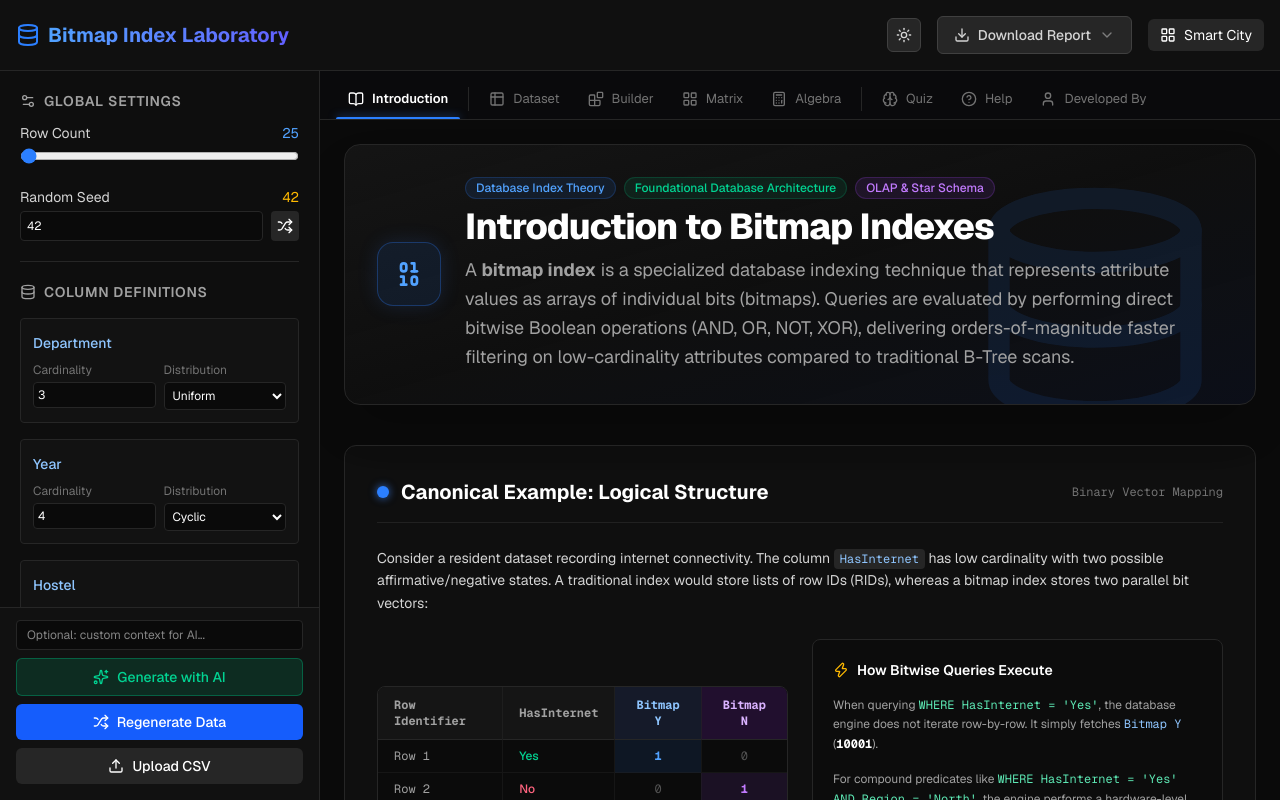
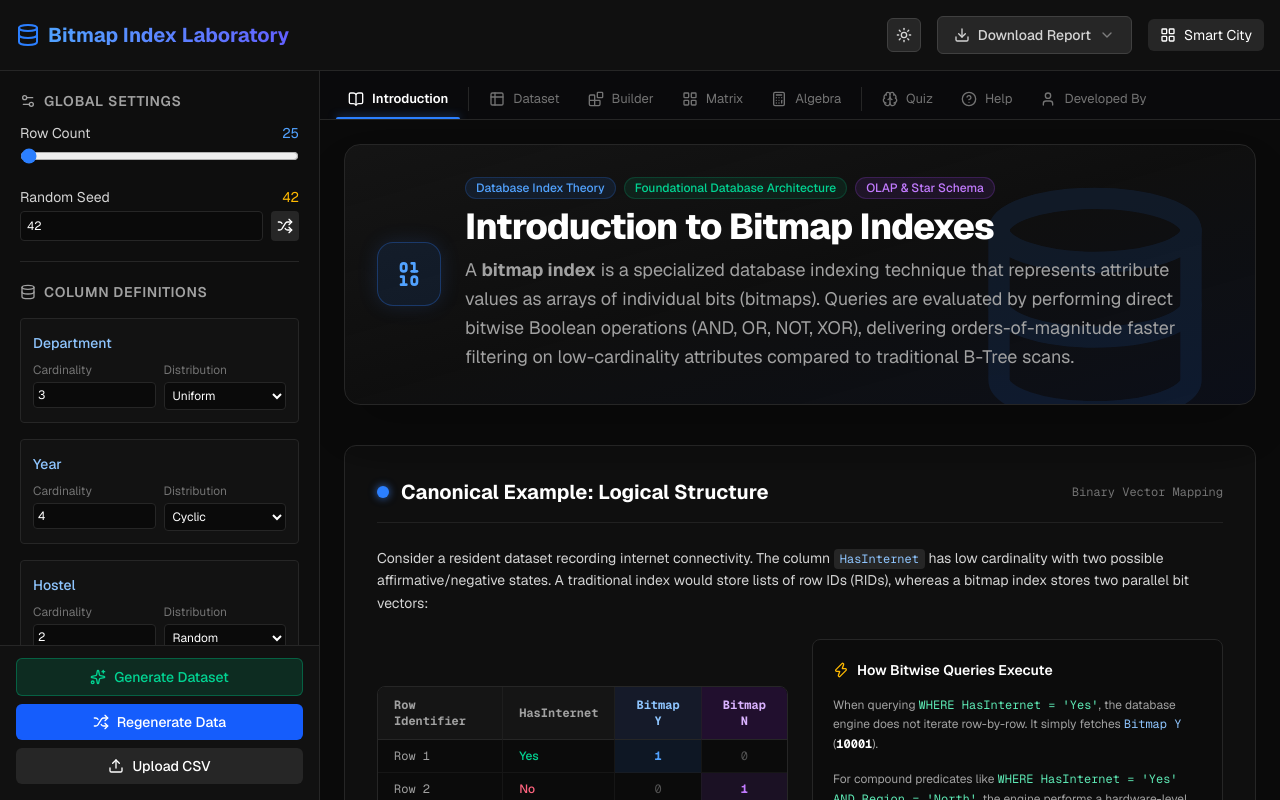
Before and after one commit to rajan-1357/bitmapindex, a Next.js app: page / in a window 1280 px wide. Built offline with nearby package versions, Linux system fonts and the light colour scheme.

Commit message:
refactor(ui): rename 'Generate with AI' to 'Generate Dataset' and remove optional AI context input

```diff
--- a/src/app/page.tsx
+++ b/src/app/page.tsx
@@ -110,9 +110,8 @@ export default function LaboratoryDashboard() {
     if (fileInputRef.current) fileInputRef.current.value = '';
   };
 
-  const [isAiGenerating, setIsAiGenerating] = useState(false);
+  const [isGeneratingDataset, setIsGeneratingDataset] = useState(false);
   const [isAddingColumn, setIsAddingColumn] = useState(false);
-  const [aiDatasetPrompt, setAiDatasetPrompt] = useState('');
 
   const handleAddColumnWithAi = async () => {
     setIsAddingColumn(true);
@@ -133,7 +132,7 @@ export default function LaboratoryDashboard() {
 
       // Instant client-side generation (0ms network latency, 0 Vercel serverless CPU/invocations)
       const data = generateFallbackThemedDataset(
-        aiDatasetPrompt.trim() ? `${aiDatasetPrompt.trim()} - add a new column` : 'add a relevant domain column',
+        'add a relevant domain column',
         rowCount,
         updatedCols
       );
@@ -173,13 +172,19 @@ export default function LaboratoryDashboard() {
     }
   };
 
-  const handleAiGenerateDataset = async () => {
-    setIsAiGenerating(true);
+  const handleGenerateDataset = async () => {
+    setIsGeneratingDataset(true);
     setExplanation("Generating pedagogically optimized dataset...");
     try {
       await new Promise(r => setTimeout(r, 180));
-      // Instant client-side generation (0ms network latency, 0 Vercel serverless CPU/invocations)
-      const data = generateFallbackThemedDataset(aiDatasetPrompt, rowCount, schema.columns);
+      const domains = ['University Campus', 'Hospital Patient Records', 'Airport Flight Operations', 'E-Commerce Orders', 'Banking & Credit Analytics'];
+      const currentDomain = schema.domain || '';
+      const otherDomains = domains.filter(d => !currentDomain.toLowerCase().includes(d.toLowerCase().split(' ')[0]));
+      const chosenDomain = otherDomains.length > 0
+        ? otherDomains[Math.floor(Math.random() * otherDomains.length)]
+        : domains[Math.floor(Math.random() * domains.length)];
+
+      const data = generateFallbackThemedDataset(chosenDomain, rowCount);
 
       if (data.dataset && data.dataset.length > 0) {
         skipNextGenerate.current = true;
@@ -202,14 +207,14 @@ export default function LaboratoryDashboard() {
               };
             });
 
-        loadExternalDataset(data.dataset, columns, data.domain || aiDatasetPrompt.trim() || undefined, 'ai');
+        loadExternalDataset(data.dataset, columns, data.domain, 'ai');
         const colNames = columns.map((c: any) => c.name).join(', ');
-        setExplanation(`Generated dataset for "${data.domain || aiDatasetPrompt.trim() || 'Custom Theme'}" with columns: ${colNames}!`);
+        setExplanation(`Generated dataset for "${data.domain}" with columns: ${colNames}!`);
       }
     } catch (e) {
       setExplanation("Failed to generate dataset.");
     } finally {
-      setIsAiGenerating(false);
+      setIsGeneratingDataset(false);
     }
   };
 
@@ -374,7 +379,7 @@ export default function LaboratoryDashboard() {
                 ))}
                 <button
                   onClick={handleAddColumnWithAi}
-                  disabled={isAddingColumn || isAiGenerating}
+                  disabled={isAddingColumn || isGeneratingDataset}
                   className="w-full border border-dashed border-neutral-700 hover:border-blue-500 text-neutral-500 hover:text-blue-400 py-2 rounded-md transition-colors text-xs font-medium flex items-center justify-center gap-1 disabled:opacity-50"
                 >
                   <Plus className="w-3 h-3" /> {isAddingColumn ? 'Naming & Generating Column...' : 'Add Column'}
@@ -384,19 +389,12 @@ export default function LaboratoryDashboard() {
           </div>
 
           <div className="p-4 pt-3 border-t border-neutral-800 flex flex-col gap-2 shrink-0 bg-neutral-900/40">
-            <input
-              type="text"
-              placeholder="Optional: custom context for AI..."
-              value={aiDatasetPrompt}
-              onChange={e => setAiDatasetPrompt(e.target.value)}
-              className="w-full bg-neutral-950 border border-neutral-800 rounded px-2.5 py-1.5 text-xs outline-none focus:border-emerald-500 transition-colors"
-            />
             <button
-              onClick={handleAiGenerateDataset}
-              disabled={isAiGenerating}
+              onClick={handleGenerateDataset}
+              disabled={isGeneratingDataset}
               className="w-full bg-emerald-600/20 text-emerald-400 border border-emerald-600/50 hover:bg-emerald-600/30 py-2 rounded-md transition-colors text-sm font-medium flex items-center justify-center gap-2 disabled:opacity-50"
             >
-              <Sparkles className="w-4 h-4" /> {isAiGenerating ? 'Generating...' : 'Generate with AI'}
+              <Sparkles className="w-4 h-4" /> {isGeneratingDataset ? 'Generating...' : 'Generate Dataset'}
             </button>
             <button
               onClick={generateData}
--- a/src/components/help/HelpManual.tsx
+++ b/src/components/help/HelpManual.tsx
@@ -65,7 +65,7 @@ export function HelpManual() {
         <ul className="space-y-3">
           <li className="flex items-start gap-3 text-sm text-neutral-400">
             <Sparkles className="w-5 h-5 text-emerald-400 shrink-0" />
-            <span><strong>Generate with AI:</strong> Give the AI a custom context (e.g., "Hospital Patient Records") and it will intelligently populate the column names and data.</span>
+            <span><strong>Generate Dataset:</strong> Intelligently populates realistic domain column names and categorical data tailored for bitmap indexing.</span>
           </li>
           <li className="flex items-start gap-3 text-sm text-neutral-400">
             <div className="w-5 h-5 bg-blue-600 rounded flex items-center justify-center text-white font-bold shrink-0 text-xs">R</div>
```
